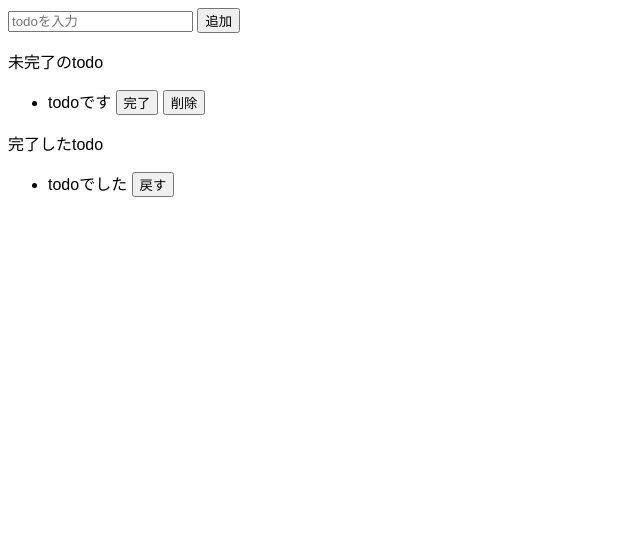
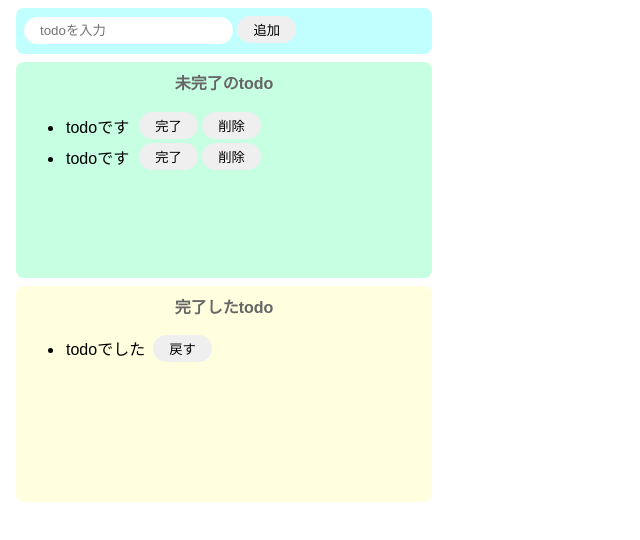
Before and after one commit to An39nA0219/todo-js, a website built with Parcel: page index.html in a window 1280 px wide. Shown: the whole page, without its empty margins (0-640 px from the left). Built offline with nearby package versions, Linux system fonts and the light colour scheme.

Commit message:
cssの作成

```diff
--- a/index.html
+++ b/index.html
@@ -6,28 +6,39 @@
   </head>
 
   <body>
-    <div>
+    <div class="input-area">
       <input placeholder="todoを入力" type="text" />
       <button>追加</button>
     </div>
-    <div>
-      <p>未完了のtodo</p>
+    <div class="incomplete-area">
+      <p class="title">未完了のtodo</p>
       <ul>
         <li>
-          <div>
-            todoです
-            <button>完了</button>
-            <button>削除</button>
+          <div class="list-row">
+            <p class="list-name">todoです</p>
+            <p>
+              <button>完了</button>
+              <button>削除</button>
+            </p>
+          </div>
+        </li>
+        <li>
+          <div class="list-row">
+            <p class="list-name">todoです</p>
+            <p>
+              <button>完了</button>
+              <button>削除</button>
+            </p>
           </div>
         </li>
       </ul>
     </div>
-    <div>
-      <p>完了したtodo</p>
+    <div class="complete-area">
+      <p class="title">完了したtodo</p>
       <ul>
         <li>
-          <div>
-            todoでした
+          <div class="list-row">
+            <p class="list-name">todoでした</p>
             <button>戻す</button>
           </div>
         </li>
--- a/src/styles.css
+++ b/src/styles.css
@@ -1,3 +1,69 @@
 body {
   font-family: sans-serif;
 }
+
+input {
+  border-radius: 16px;
+  border: none;
+  padding: 6px 16px;
+  outline: none;
+}
+
+button {
+  border-radius: 16px;
+  border: none;
+  padding: 4px 16px;
+}
+
+button:hover {
+  background-color: #ff7fff;
+  color: #fff;
+  cursor: pointer;
+}
+
+p {
+  margin: 2px;
+}
+
+.input-area {
+  background-color: #c1ffff;
+  width: 400px;
+  height: 30px;
+  padding: 8px;
+  margin: 8px;
+  border-radius: 8px;
+}
+
+.incomplete-area {
+  background-color: #c6ffe2;
+  width: 400px;
+  min-height: 200px;
+  padding: 8px;
+  margin: 8px;
+  border-radius: 8px;
+}
+
+.complete-area {
+  background-color: #ffffe0;
+  width: 400px;
+  min-height: 200px;
+  padding: 8px;
+  margin: 8px;
+  border-radius: 8px;
+}
+
+.title {
+  text-align: center;
+  margin-top: 0;
+  font-weight: bold;
+  color: #666;
+}
+
+.list-row {
+  display: flex;
+  align-items: center;
+}
+
+.list-name {
+  margin-right: 8px;
+}
```
